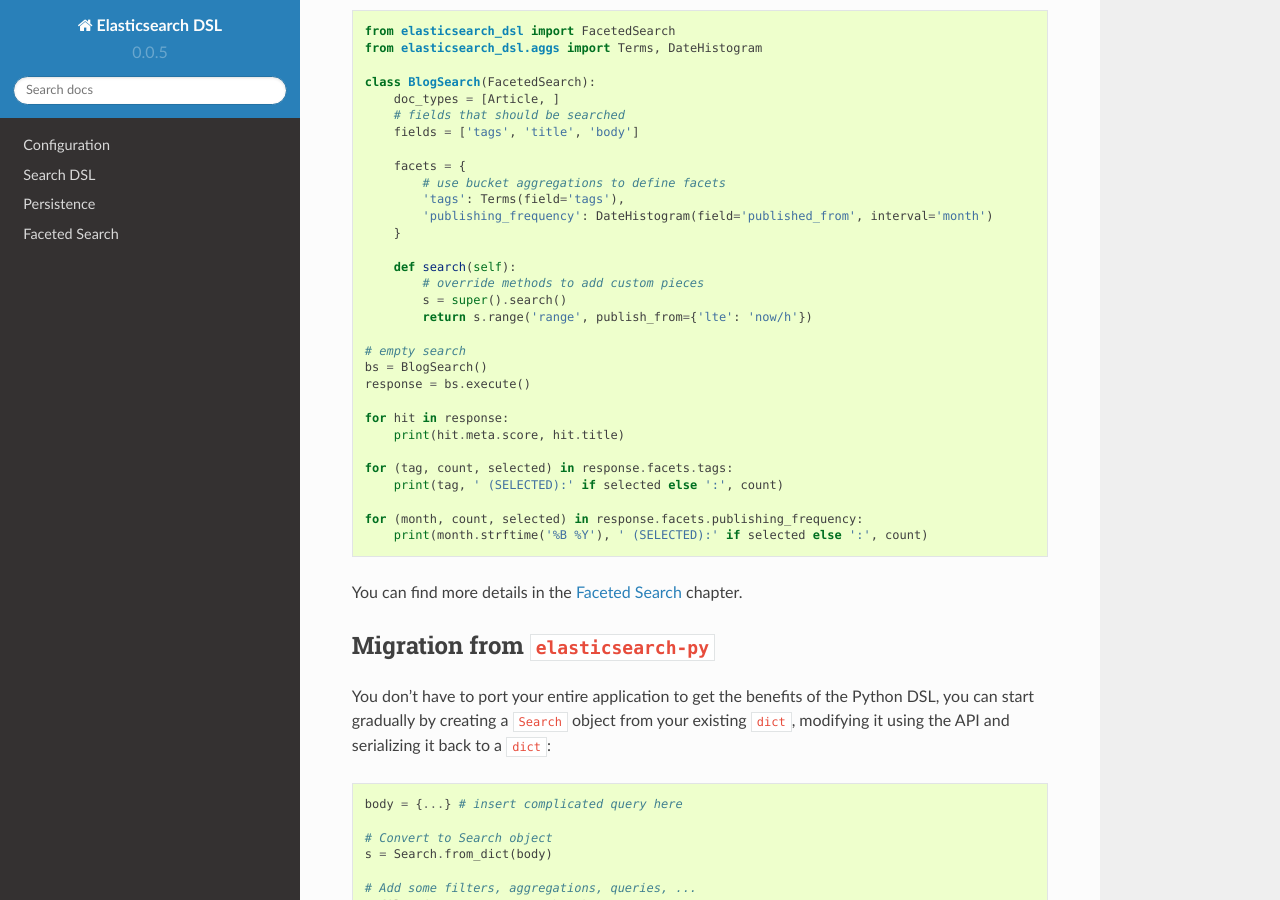
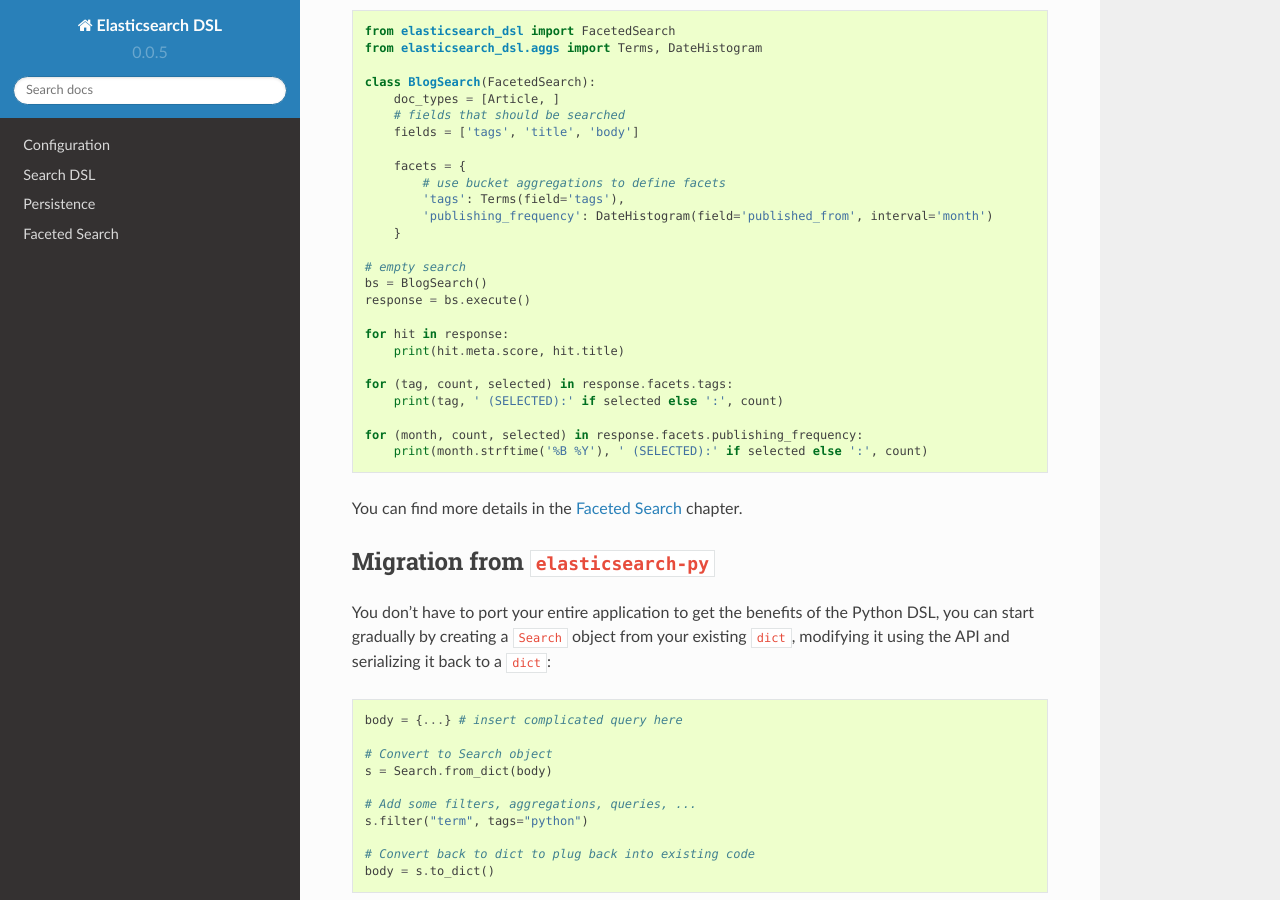
Before and after one commit to elastic/elasticsearch-dsl-py, a Sphinx documentation site: the page built from docs/index.rst, in a window 1280 px wide and 900 px high, scrolled down 3160 px. Built offline with Sphinx 7.4.7 and the Read the Docs theme 2.0.0, drawn with Linux system fonts in a browser that asks for light colours.

Commit message:
Fix typo in faceted_search docs

```diff
--- a/docs/faceted_search.rst
+++ b/docs/faceted_search.rst
@@ -99,7 +99,7 @@
         def search(self):
             # override methods to add custom pieces
             s = super().search()
-            return s.range('range', publish_from={'lte': 'now/h'})
+            return s.filter('range', publish_from={'lte': 'now/h'})
 
     bs = BlogSearch('python web', {'publishing_frequency': date(2015, 6)})
     response = bs.execute()
--- a/docs/index.rst
+++ b/docs/index.rst
@@ -195,11 +195,6 @@
             'publishing_frequency': DateHistogram(field='published_from', interval='month')
         }
 
-        def search(self):
-            # override methods to add custom pieces
-            s = super().search()
-            return s.range('range', publish_from={'lte': 'now/h'})
-
     # empty search
     bs = BlogSearch()
     response = bs.execute()
```
